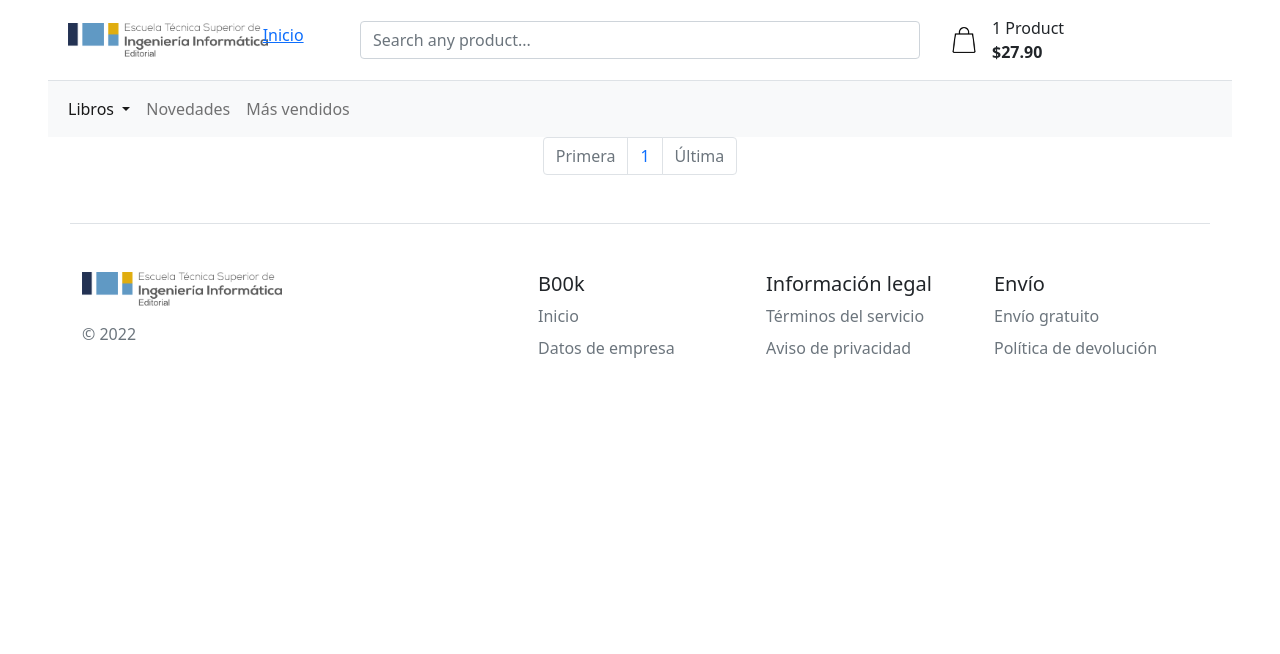
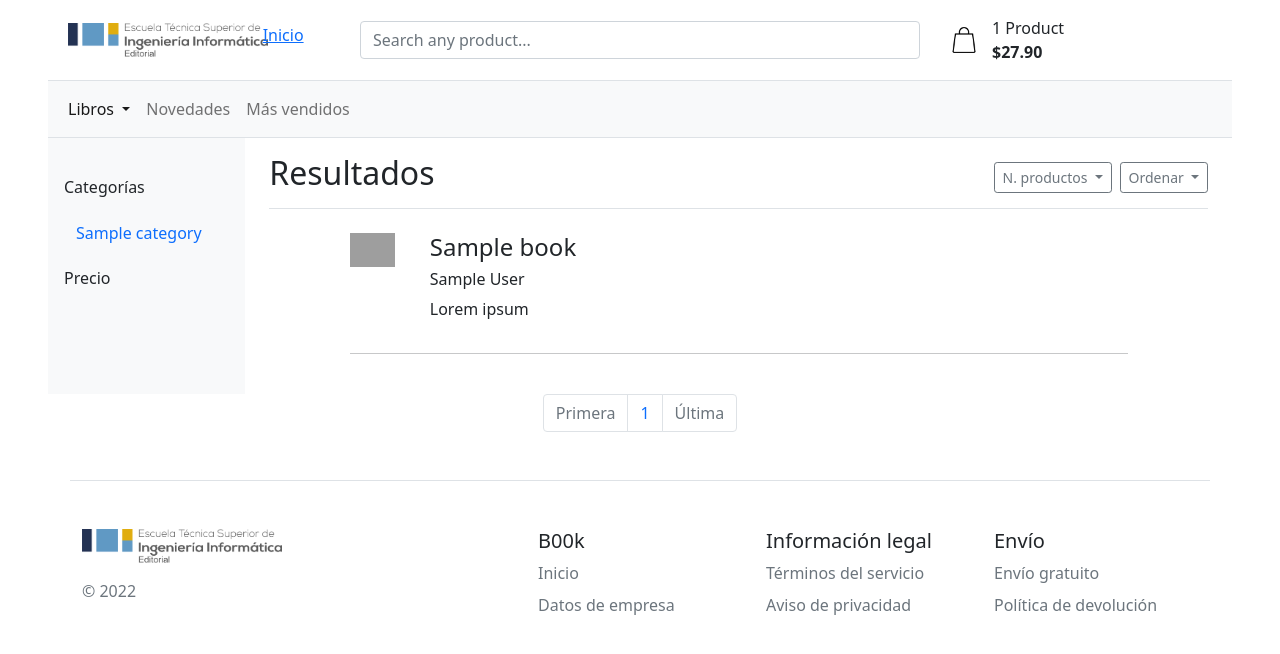
Before and after one commit to PGPI-2022-G3-12/b00k, a Django app: page /store/catalog in a window 1280 px wide. Shown: the top 654 px of the page. Run offline with Django 4.2, Linux system fonts and the light colour scheme; tables that the repository leaves empty hold one stand-in row (values such as "Sample post"); grey boxes are pictures that could not be loaded.

Commit message:
feat: Add main content and filtering in catalog
Add book visualization. Add filter side bar. Add catalog category view.

```diff
--- a/b00k/store/templates/base.html
+++ b/b00k/store/templates/base.html
@@ -22,7 +22,7 @@
                            <img  class="d-none d-md-flex" src="{% static 'logo.png' %}" alt="Logo" width="200">
                        </div>
                        <div class="col-md-1">
-                           <a href="#">
+                           <a href="{% url 'index' %}">
                             <h6>Inicio</h5>
                            </a>
                        </div>
@@ -48,7 +48,7 @@
                 </div>
             </section>
 
-            <nav class="navbar navbar-expand-lg navbar-light bg-light">
+            <nav class="navbar navbar-expand-lg navbar-light bg-light border-bottom">
               <div class="container-fluid">
                 <a class="navbar-brand d-md-none d-md-flex" href="#">Categories</a>
                 <button class="navbar-toggler" type="button" data-bs-toggle="collapse" data-bs-target="#navbarNavDropdown" aria-controls="navbarNavDropdown" aria-expanded="false" aria-label="Toggle navigation">
@@ -62,7 +62,7 @@
                       </a>
                       <ul class="dropdown-menu" aria-labelledby="navbarDropdownMenuLink">
                       {% for category in categoryList %}
-                            <li><a class="dropdown-item" href="#">{{ category.name }}</a></li>
+                          <li><a class="dropdown-item" href="{% url 'catalog' %}/{{ category.id }}">{{ category.name }}</a></li>
                       {% endfor %}
                       </ul>
                     </li>
--- a/b00k/store/templates/catalog.html
+++ b/b00k/store/templates/catalog.html
@@ -2,9 +2,75 @@
 {% load static %}
 
 {% block content %}
-    {% for book in bookList %}
+    <div class="container-fluid">
+        <div class="row px-5">
+        <nav id="sidebarMenu" class="col-md-3 col-lg-2 d-md-block bg-light sidebar collapse">
+            <div class="position-sticky pt-3">
+            <h6 class="sidebar-heading d-flex justify-content-between align-items-center px-1 mb-3 mt-4">
+                <span>Categorías</span>
+            </h6>
+            {% for category in categoryList %}
+                <ul class="nav flex-column">
+                    <li class="nav-item">
+                        <a class="nav-link" href="{% url 'catalog' %}/{{ category.id }}">
+                            {{ category.name }}
+                        </a>
+                    </li>
+                </ul>
+            {% endfor %}
+            <h6 class="sidebar-heading d-flex justify-content-between align-items-center px-1 mb-3 mt-3">
+                <span>Precio</span>
+            </h6>
 
-    {% endfor %}
+            </div>
+        </nav>
+
+        <main class="col-md-9 ms-sm-auto col-lg-10 px-md-4">
+            <div class="d-flex justify-content-between flex-wrap flex-md-nowrap align-items-center pt-3 pb-2 mb-3 border-bottom">
+                <h1 class="h2">Resultados</h1>
+                <div class="btn-toolbar mb-2 mb-md-0">
+
+                    <div class="dropdown">
+                        <button class="btn btn-sm btn-outline-secondary dropdown-toggle me-2" type="button" data-bs-toggle="dropdown" aria-expanded="false">
+                            N. productos
+                        </button>
+                        <ul class="dropdown-menu">
+                            <li><a class="dropdown-item" href="?nProducts=25">25</a></li>
+                            <li><a class="dropdown-item" href="?nProducts=50">50</a></li>
+                            <li><a class="dropdown-item" href="?nProducts=100">100</a></li>
+                        </ul>
+                    </div>
+                    <div class="dropdown">
+                        <button class="btn btn-sm btn-outline-secondary dropdown-toggle" type="button" data-bs-toggle="dropdown" aria-expanded="false">
+                            Ordenar
+                        </button>
+                        <ul class="dropdown-menu">
+                            <li><a class="dropdown-item" href="#">Precio Ascendente</a></li>
+                            <li><a class="dropdown-item" href="#">Precio Descendente</a></li>
+                            <li><a class="dropdown-item" href="#">Título</a></li>
+                        </ul>
+                    </div>
+                </div>
+            </div>
+
+
+                {% for book in bookList %}
+                    <div class="row my-4">
+                        <div class="col-sm-1 offset-md-1">
+                            <img class="img-fluid" src="{% static 'book-placeholder.svg' %}" alt="{{ book.title }}" style="width: 80%;">
+                        </div>
+                        <div class="col-sm-9">
+                            <h4>{{ book.title }}</h4>
+                            <h6>{{ book.author }}</h6>
+                            <p>Lorem ipsum</p>
+                        </div>
+                        <div class="col-md-10 offset-md-1"><hr></div>
+                    </div>
+                {% endfor %}
+
+        </main>
+        </div>
+    </div>
 
     <!-- Pagination -->
     <nav aria-label="Page navigation example">
--- a/b00k/store/urls.py
+++ b/b00k/store/urls.py
@@ -3,5 +3,7 @@ from . import views
 
 urlpatterns = [
     path('', views.index, name='index'),
-    path('catalog', views.catalog, name='catalog')
+    path('catalog', views.catalogAll, name='catalog'),
+    path('catalog/<int:categoryId>', views.catalogCategory, name='catalog')
+
 ]
--- a/b00k/store/views.py
+++ b/b00k/store/views.py
@@ -17,10 +17,10 @@ def index(request):
 
     return render(request, 'index.html', context)
 
-def catalog(request):
-    # Catálogo
+def catalogAll(request):
+    # Catálogo - Todas las categorías
     bookOrder = request.GET.get('orderBy', 'title')
-    nProducts = request.GET.get('nProducts', 1)
+    nProducts = request.GET.get('nProducts', 25)
     pageNumber = request.GET.get('page', 1)
 
     categoryList = Category.objects.order_by('name')
@@ -37,3 +37,24 @@ def catalog(request):
     }
 
     return render(request, 'catalog.html', context)
+
+def catalogCategory(request, categoryId):
+    # Catálogo
+    bookOrder = request.GET.get('orderBy', 'title')
+    nProducts = request.GET.get('nProducts', 25)
+    pageNumber = request.GET.get('page', 1)
+
+    categoryList = Category.objects.order_by('name')
+    bookList = Book.objects.order_by(bookOrder).filter(category=categoryId)
+    paginator = Paginator(bookList, nProducts)
+    pageObj = paginator.get_page(pageNumber)
+
+    context = {
+        'categoryList': categoryList,
+        'bookList': pageObj,
+        'pageNumber': pageNumber,
+        'nProducts': nProducts,
+        'pageObj': pageObj,
+    }
+
+    return render(request, 'catalog.html', context)
```
